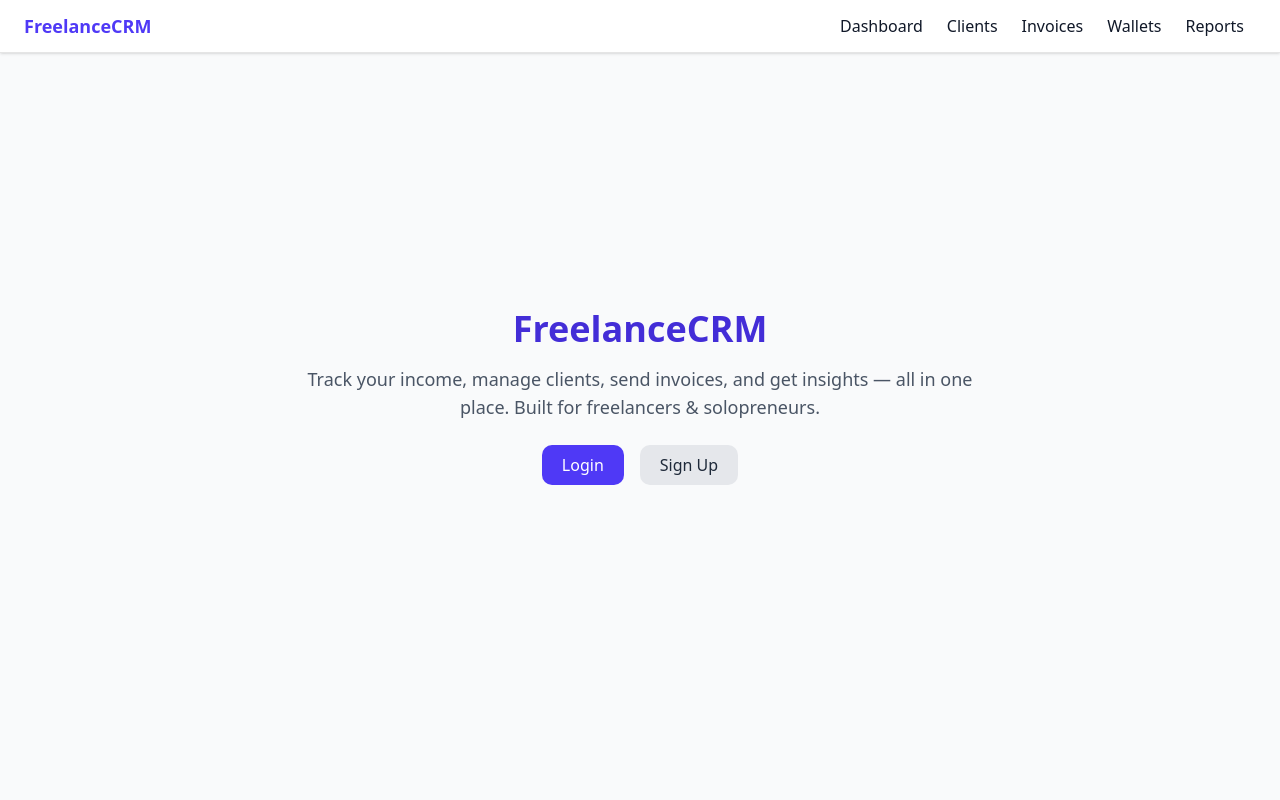
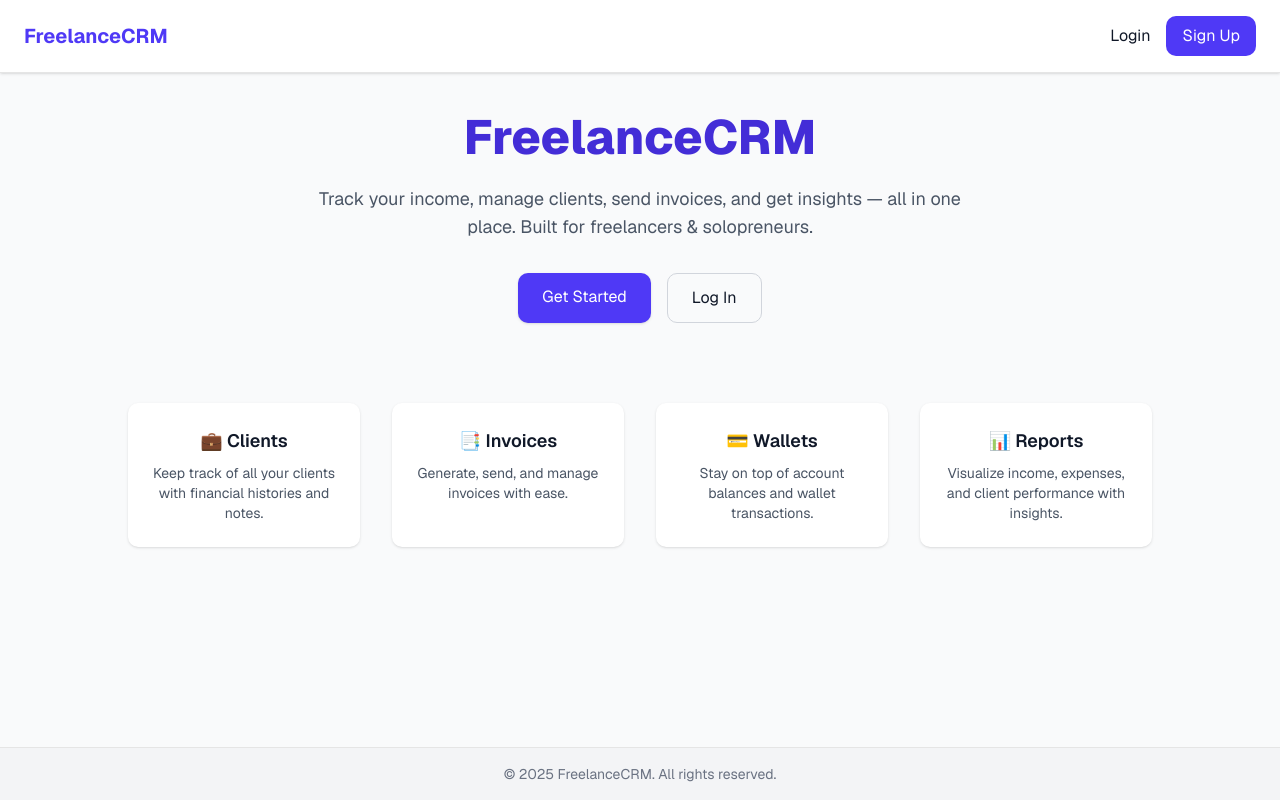
Before and after one commit to sahil-kumar-yadav/finnaceapp, a Next.js app in the folder my-finance/: page / in a window 1280 px wide. Built offline with nearby package versions, Linux system fonts and the light colour scheme; no server answers.

Commit message:
updated UI

```diff
--- a/my-finance/src/app/(auth)/signup/page.js
+++ b/my-finance/src/app/(auth)/signup/page.js
@@ -1,15 +1,10 @@
-// src/app/(auth)/signup/page.js
 "use client";
 
 import { useState, useEffect } from "react";
 import { useRouter } from "next/navigation";
+import Link from "next/link";
 import { supabase } from "@/lib/supabaseClient";
 
-/**
- * Signup page (email + password)
- * - Creates new user in Supabase
- * - Redirects to /dashboard after signup
- */
 export default function SignupPage() {
   const router = useRouter();
   const [form, setForm] = useState({ email: "", password: "" });
@@ -47,7 +42,6 @@ export default function SignupPage() {
         email: form.email,
         password: form.password,
       });
-
       if (error) {
         setMessage({ type: "error", text: error.message });
       } else {
@@ -66,57 +60,76 @@ export default function SignupPage() {
   }
 
   return (
-    <div className="min-h-screen flex items-center justify-center bg-slate-50 p-6">
-      <div className="w-full max-w-md bg-white shadow-md rounded-lg p-6">
-        <h1 className="text-2xl font-semibold mb-2">Create account</h1>
-        <p className="text-sm text-slate-500 mb-4">
-          Sign up with email + password.
+    <div className="min-h-screen flex items-center justify-center bg-slate-50 px-6">
+      <div className="w-full max-w-md bg-white rounded-2xl shadow-lg p-8">
+        <h1 className="text-2xl font-bold text-gray-900 mb-2">
+          Create an account
+        </h1>
+        <p className="text-sm text-slate-500 mb-6">
+          Sign up with your email and password to get started.
         </p>
 
         <form onSubmit={handleSubmit} className="space-y-4">
+          <div>
+            <label className="block text-sm font-medium text-slate-700">
+              Email
+            </label>
             <input
               type="email"
               name="email"
               value={form.email}
               onChange={handleChange}
               placeholder="you@work.com"
-            className="w-full border rounded p-2"
+              className="mt-1 block w-full rounded-lg border px-3 py-2 focus:ring-2 focus:ring-sky-500 focus:border-sky-500 outline-none"
               required
             />
+          </div>
+
+          <div>
+            <label className="block text-sm font-medium text-slate-700">
+              Password
+            </label>
             <input
               type="password"
               name="password"
               value={form.password}
               onChange={handleChange}
               placeholder="Password"
-            className="w-full border rounded p-2"
+              className="mt-1 block w-full rounded-lg border px-3 py-2 focus:ring-2 focus:ring-sky-500 focus:border-sky-500 outline-none"
               required
             />
+          </div>
+
+          {message && (
+            <div
+              className={`p-2 rounded text-sm ${
+                message.type === "error"
+                  ? "bg-red-50 text-red-700"
+                  : "bg-green-50 text-green-700"
+              }`}
+            >
+              {message.text}
+            </div>
+          )}
+
           <button
             type="submit"
-            className={`w-full py-2 rounded text-white ${
-              loading ? "bg-slate-400" : "bg-sky-600 hover:bg-sky-700"
+            className={`w-full py-2 rounded-lg text-white font-medium transition ${
+              loading
+                ? "bg-slate-400 cursor-not-allowed"
+                : "bg-sky-600 hover:bg-sky-700"
             }`}
             disabled={loading}
           >
-            {loading ? "Signing up..." : "Sign up"}
+            {loading ? "Creating account..." : "Sign Up"}
           </button>
-          {message && (
-            <p
-              className={`text-sm ${
-                message.type === "error" ? "text-red-600" : "text-green-600"
-              }`}
-            >
-              {message.text}
-            </p>
-          )}
         </form>
 
-        <div className="mt-6 text-center text-sm text-slate-500">
+        <div className="mt-6 text-center text-sm text-slate-600">
           Already have an account?{" "}
-          <a href="/(auth)/login" className="text-sky-600 hover:underline">
+          <Link href="/login" className="text-sky-600 hover:underline">
             Sign in
-          </a>
+          </Link>
         </div>
       </div>
     </div>
--- /dev/null
+++ b/my-finance/src/app/dashboard/layout.js
@@ -0,0 +1,69 @@
+// src/app/dashboard/layout.js
+"use client";
+
+import Link from "next/link";
+import { usePathname, useRouter } from "next/navigation";
+import { useEffect } from "react";
+import { supabase } from "@/lib/supabaseClient";
+import SignOutButton from "@/components/signout-button";
+
+const navLinks = [
+  { href: "/dashboard", label: "Overview" },
+  { href: "/dashboard/clients", label: "Clients" },
+  { href: "/dashboard/invoices", label: "Invoices" },
+  { href: "/dashboard/wallets", label: "Wallets" },
+  { href: "/dashboard/reports", label: "Reports" },
+];
+
+export default function DashboardLayout({ children }) {
+  const pathname = usePathname();
+  const router = useRouter();
+
+  // Redirect to /login if not authenticated
+  useEffect(() => {
+    const checkAuth = async () => {
+      const {
+        data: { session },
+      } = await supabase.auth.getSession();
+
+      if (!session) {
+        router.replace("/login");
+      }
+    };
+    checkAuth();
+  }, [router]);
+
+  return (
+    <div className="min-h-screen flex bg-slate-50">
+      {/* Sidebar */}
+      <aside className="w-60 bg-white border-r shadow-sm flex flex-col">
+        <div className="px-6 py-4 border-b">
+          <Link href="/dashboard" className="text-xl font-bold text-sky-600">
+            FreelanceCRM
+          </Link>
+        </div>
+        <nav className="flex-1 p-4 space-y-2">
+          {navLinks.map((link) => (
+            <Link
+              key={link.href}
+              href={link.href}
+              className={`block px-3 py-2 rounded-md text-sm font-medium transition ${
+                pathname === link.href
+                  ? "bg-sky-100 text-sky-700"
+                  : "text-slate-600 hover:bg-slate-100 hover:text-slate-900"
+              }`}
+            >
+              {link.label}
+            </Link>
+          ))}
+        </nav>
+        <div className="p-4 border-t">
+          <SignOutButton className="w-full" />
+        </div>
+      </aside>
+
+      {/* Main content */}
+      <main className="flex-1 p-6">{children}</main>
+    </div>
+  );
+}
--- a/my-finance/src/app/dashboard/page.js
+++ b/my-finance/src/app/dashboard/page.js
@@ -1,13 +1,14 @@
+// src/app/dashboard/page.js
 "use client";
 
 import { useEffect, useState } from "react";
 import { supabase } from "@/lib/supabaseClient";
 import TransactionForm from "./components/transaction-form";
 import TransactionList from "./components/transaction-list";
-import SignOutButton from "@/components/signout-button";
 
 export default function DashboardPage() {
   const [transactions, setTransactions] = useState([]);
+  const [loading, setLoading] = useState(true);
 
   // Fetch transactions for logged-in user
   useEffect(() => {
@@ -15,36 +16,58 @@ export default function DashboardPage() {
       const {
         data: { user },
       } = await supabase.auth.getUser();
-      if (!user) return;
+      if (!user) {
+        setLoading(false);
+        return;
+      }
 
       const { data, error } = await supabase
         .from("transactions")
         .select("id, amount, type, category, transaction_date, wallets(name)")
         .eq("user_id", user.id)
-        .order("created_at", { ascending: false });
+        .order("created_at", { ascending: false })
+        .limit(10);
 
       if (!error) setTransactions(data);
+      setLoading(false);
     };
 
     fetchData();
   }, []);
 
   return (
-    <main className="p-6">
-      <div className="flex justify-between items-center mb-6">
-        <h1 className="text-2xl font-bold">Dashboard</h1>
-        <SignOutButton />
-      </div>
+    <div className="space-y-8">
+      {/* Header */}
+      <header>
+        <h1 className="text-2xl font-bold text-slate-800">Dashboard</h1>
+        <p className="text-slate-500">
+          Track your latest activity and manage your finances.
+        </p>
+      </header>
 
       {/* Add new transaction */}
+      <section className="bg-white shadow rounded-lg p-6">
+        <h2 className="text-lg font-semibold mb-4">Add Transaction</h2>
         <TransactionForm
           onTransactionAdded={(newTx) =>
             setTransactions((prev) => [newTx, ...prev])
           }
         />
+      </section>
 
-      {/* List recent transactions */}
+      {/* Recent transactions */}
+      <section>
+        <h2 className="text-lg font-semibold mb-4">Recent Transactions</h2>
+        {loading ? (
+          <div className="text-slate-500">Loading...</div>
+        ) : transactions.length === 0 ? (
+          <div className="text-slate-500">
+            No transactions yet. Start by adding one above.
+          </div>
+        ) : (
           <TransactionList transactions={transactions} />
-    </main>
+        )}
+      </section>
+    </div>
   );
 }
--- a/my-finance/src/app/layout.js
+++ b/my-finance/src/app/layout.js
@@ -1,7 +1,7 @@
 import { Geist, Geist_Mono } from "next/font/google";
 import "./globals.css";
-import Link from "next/link";
-import { AuthProvider } from "@/components/AuthProvider"; // <-- Add this
+import { AuthProvider } from "@/components/AuthProvider";
+import GlobalHeader from "@/components/GlobalHeader";
 
 const geistSans = Geist({
   variable: "--font-geist-sans",
@@ -20,49 +20,16 @@ export const metadata = {
 
 export default function RootLayout({ children }) {
   return (
-    <html lang="en">
-      <body className="bg-gray-50 text-gray-900">
+    <html lang="en" className={`${geistSans.variable} ${geistMono.variable}`}>
+      <body className="flex flex-col min-h-screen bg-gray-50 text-gray-900">
         <AuthProvider>
-          {/* Top Navbar */}
-          <header className="bg-white border-b shadow-sm px-6 py-3 flex justify-between items-center">
-            <Link href="/" className="text-lg font-bold text-indigo-600">
-              FreelanceCRM
-            </Link>
-            <nav>
-              <Link
-                href="/dashboard"
-                className="px-3 py-1 rounded hover:bg-gray-100"
-              >
-                Dashboard
-              </Link>
-              <Link
-                href="/dashboard/clients"
-                className="px-3 py-1 rounded hover:bg-gray-100"
-              >
-                Clients
-              </Link>
-              <Link
-                href="/dashboard/invoices"
-                className="px-3 py-1 rounded hover:bg-gray-100"
-              >
-                Invoices
-              </Link>
-              <Link
-                href="/dashboard/wallets"
-                className="px-3 py-1 rounded hover:bg-gray-100"
-              >
-                Wallets
-              </Link>
-              <Link
-                href="/dashboard/reports"
-                className="px-3 py-1 rounded hover:bg-gray-100"
-              >
-                Reports
-              </Link>
-            </nav>
-          </header>
-          {/* Page Content */}
-          <main className="max-w-6xl mx-auto px-6 py-6">{children}</main>
+          <GlobalHeader />
+          <main className="flex-1 max-w-6xl w-full mx-auto px-6 py-10">
+            {children}
+          </main>
+          <footer className="bg-gray-100 border-t py-4 text-center text-sm text-gray-500">
+            © {new Date().getFullYear()} FreelanceCRM. All rights reserved.
+          </footer>
         </AuthProvider>
       </body>
     </html>
--- a/my-finance/src/app/page.js
+++ b/my-finance/src/app/page.js
@@ -1,5 +1,4 @@
 "use client";
-import Image from "next/image";
 import Link from "next/link";
 import { useAuth } from "@/components/AuthProvider";
 import { useRouter } from "next/navigation";
@@ -16,37 +15,70 @@ export default function Home() {
   }, [user, loading, router]);
 
   if (loading) {
-    return <div className="flex justify-center items-center h-[80vh]">Loading...</div>;
+    return (
+      <div className="flex justify-center items-center h-[80vh]">
+        Loading...
+      </div>
+    );
   }
 
   if (user) {
-    // Optionally, you could show a dashboard preview here
-    return null;
+    return null; // user already redirected
   }
 
   return (
-    <section className="flex flex-col items-center justify-center h-[80vh] text-center">
-      <h1 className="text-4xl font-bold text-indigo-700 mb-4">
+    <section className="flex flex-col items-center text-center">
+      {/* Hero */}
+      <h1 className="text-5xl font-extrabold text-indigo-700 mb-6">
         FreelanceCRM
       </h1>
-      <p className="text-lg text-gray-600 mb-6 max-w-2xl">
+      <p className="text-lg text-gray-600 mb-8 max-w-2xl">
         Track your income, manage clients, send invoices, and get insights —
         all in one place. Built for freelancers & solopreneurs.
       </p>
 
+      {/* CTA */}
       <div className="flex space-x-4">
         <Link
-          href="/login"
-          className="px-5 py-2 bg-indigo-600 text-white rounded-lg hover:bg-indigo-700"
+          href="/signup"
+          className="px-6 py-3 bg-indigo-600 text-white rounded-lg shadow hover:bg-indigo-700"
         >
-          Login
+          Get Started
         </Link>
         <Link
-          href="/signup"
-          className="px-5 py-2 bg-gray-200 text-gray-800 rounded-lg hover:bg-gray-300"
+          href="/login"
+          className="px-6 py-3 border border-gray-300 rounded-lg hover:bg-gray-100"
         >
-          Sign Up
+          Log In
         </Link>
+      </div>
+
+      {/* Features */}
+      <div className="mt-20 grid gap-8 sm:grid-cols-2 lg:grid-cols-4 max-w-5xl">
+        <div className="p-6 bg-white rounded-lg shadow hover:shadow-md">
+          <h3 className="text-lg font-semibold text-gray-900">💼 Clients</h3>
+          <p className="text-sm text-gray-600 mt-2">
+            Keep track of all your clients with financial histories and notes.
+          </p>
+        </div>
+        <div className="p-6 bg-white rounded-lg shadow hover:shadow-md">
+          <h3 className="text-lg font-semibold text-gray-900">📑 Invoices</h3>
+          <p className="text-sm text-gray-600 mt-2">
+            Generate, send, and manage invoices with ease.
+          </p>
+        </div>
+        <div className="p-6 bg-white rounded-lg shadow hover:shadow-md">
+          <h3 className="text-lg font-semibold text-gray-900">💳 Wallets</h3>
+          <p className="text-sm text-gray-600 mt-2">
+            Stay on top of account balances and wallet transactions.
+          </p>
+        </div>
+        <div className="p-6 bg-white rounded-lg shadow hover:shadow-md">
+          <h3 className="text-lg font-semibold text-gray-900">📊 Reports</h3>
+          <p className="text-sm text-gray-600 mt-2">
+            Visualize income, expenses, and client performance with insights.
+          </p>
+        </div>
       </div>
     </section>
   );
--- /dev/null
+++ b/my-finance/src/components/GlobalHeader.jsx
@@ -0,0 +1,45 @@
+"use client";
+
+import Link from "next/link";
+import { useAuth } from "@/components/AuthProvider";
+
+export default function GlobalHeader() {
+    const { user, loading } = useAuth();
+
+    return (
+        <header className="bg-white border-b shadow-sm">
+            <nav className="max-w-7xl mx-auto flex items-center justify-between px-6 py-4">
+                {/* Brand */}
+                <Link href="/" className="text-xl font-bold text-indigo-600">
+                    FreelanceCRM
+                </Link>
+
+                {/* Right side links */}
+                {!loading && (
+                    <div className="flex items-center gap-4">
+                        {user ? (
+                            <Link
+                                href="/dashboard"
+                                className="px-4 py-2 rounded-lg bg-indigo-600 text-white hover:bg-indigo-700"
+                            >
+                                Go to Dashboard
+                            </Link>
+                        ) : (
+                            <>
+                                <Link href="/login" className="hover:text-indigo-600">
+                                    Login
+                                </Link>
+                                <Link
+                                    href="/signup"
+                                    className="px-4 py-2 rounded-lg bg-indigo-600 text-white hover:bg-indigo-700"
+                                >
+                                    Sign Up
+                                </Link>
+                            </>
+                        )}
+                    </div>
+                )}
+            </nav>
+        </header>
+    );
+}
```
Also changed, not shown: my-finance/src/app/(auth)/login/page.js (+40 -40 lines). Lines whose indentation alone changed are shown as unchanged.
